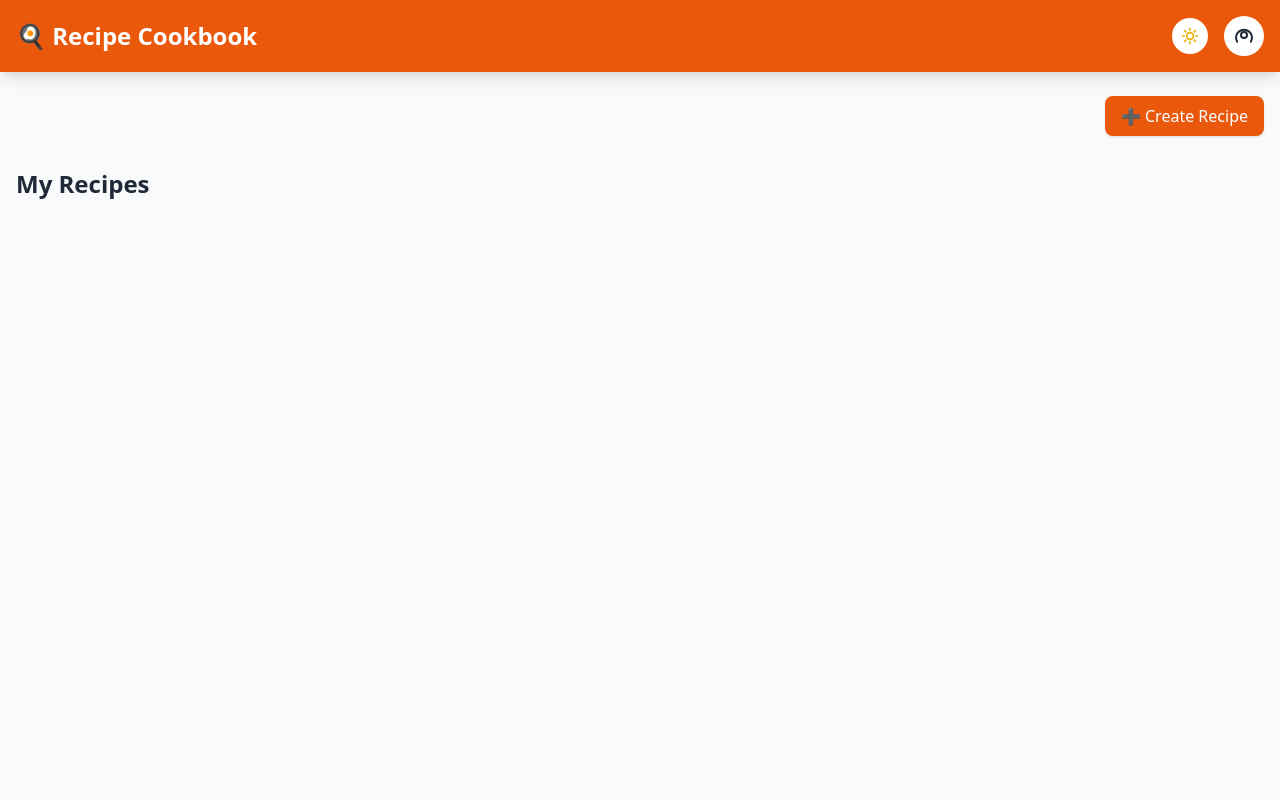
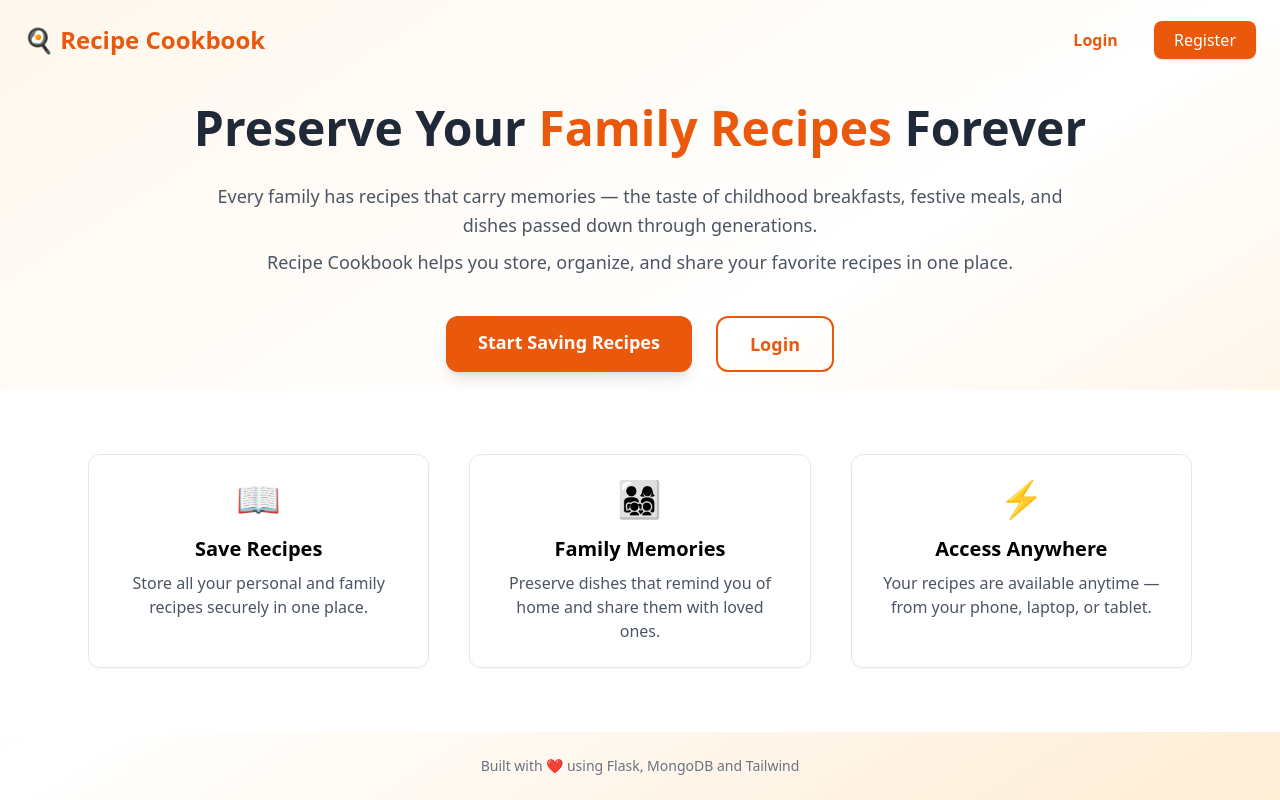
Before and after one commit to DarshanaPagrut/cookbook, a Flask app: page / in a window 1280 px wide. Run offline with Flask 3, Linux system fonts and the light colour scheme; data that the repository does not hold is empty; some libraries are stand-ins or nearby versions.

Commit message:
User Authentication Added with JWT token

```diff
--- a/app/app.py
+++ b/app/app.py
@@ -1,8 +1,13 @@
 import os
+import bcrypt
+import jwt
+import datetime
+
 from flask import Flask, render_template, request, redirect, url_for
 from database import get_db
 from bson.objectid import ObjectId
 from dotenv import load_dotenv
+from functools import wraps
 
 load_dotenv()
 
@@ -10,24 +15,174 @@ app = Flask(__name__)
 app.secret_key = os.getenv("SECRET_KEY", "dev_secret_key")
 
 db = get_db()
+
 recipes_collection = db.recipes
+users_collection = db.users
 
 
-@app.route('/')
-def index():
-    recipes = list(recipes_collection.find())
-    return render_template('index.html', recipes=recipes)
+# JWT AUTH DECORATOR
+def token_required(f):
+
+    @wraps(f)
+    def decorated(*args, **kwargs):
+
+        token = request.cookies.get("token")
+
+        if not token:
+            return redirect(url_for("login_page"))
+
+        try:
+            data = jwt.decode(
+                token,
+                app.secret_key,
+                algorithms=["HS256"]
+            )
+
+            current_user = users_collection.find_one(
+                {"_id": ObjectId(data["user_id"])}
+            )
+
+            if not current_user:
+                return redirect(url_for("login_page"))
+
+        except jwt.ExpiredSignatureError:
+            return redirect(url_for("login_page"))
+
+        except jwt.InvalidTokenError:
+            return redirect(url_for("login_page"))
+
+        return f(current_user, *args, **kwargs)
+
+    return decorated
 
 
+# LANDING PAGE
+@app.route('/')
+def landing():
+    return render_template("landing.html")
+
+
+# REGISTER
+@app.route('/register', methods=["GET", "POST"])
+def register():
+
+    if request.method == "POST":
+
+        username = request.form["username"]
+        email = request.form["email"]
+        password = request.form["password"]
+
+        existing_user = users_collection.find_one({"email": email})
+
+        if existing_user:
+            return "User already exists"
+
+        hashed = bcrypt.hashpw(
+            password.encode('utf-8'),
+            bcrypt.gensalt()
+        )
+
+        users_collection.insert_one({
+            "username": username,
+            "email": email,
+            "password": hashed
+        })
+
+        return redirect(url_for("login_page"))
+
+    return render_template("register.html")
+
+
+# LOGIN
+@app.route('/login', methods=["GET", "POST"])
+def login_page():
+
+    if request.method == "POST":
+
+        email = request.form["email"]
+        password = request.form["password"]
+
+        user = users_collection.find_one({"email": email})
+
+        if not user:
+            return "User not found"
+
+        if bcrypt.checkpw(
+            password.encode('utf-8'),
+            user["password"]
+        ):
+
+            token = jwt.encode(
+                {
+                    "user_id": str(user["_id"]),
+                    "exp": datetime.datetime.utcnow() + datetime.timedelta(hours=24)
+                },
+                app.secret_key,
+                algorithm="HS256"
+            )
+
+            response = redirect(url_for("index"))
+
+            response.set_cookie(
+                "token",
+                token,
+                httponly=True,
+                samesite="Lax"
+            )
+
+            return response
+
+        else:
+            return "Invalid password"
+
+    return render_template("login.html")
+
+
+# LOGOUT
+@app.route("/logout")
+def logout():
+
+    response = redirect(url_for("landing"))
+    response.delete_cookie("token")
+
+    return response
+
+
+# USER HOME
+@app.route('/home')
+@token_required
+def index(current_user):
+
+    recipes = list(
+        recipes_collection.find({
+            "user_id": str(current_user["_id"])
+        })
+    )
+
+    return render_template(
+        "index.html",
+        recipes=recipes,
+        user=current_user
+    )
+
+
+# VIEW RECIPE
 @app.route('/recipe/<id>')
-def recipe(id):
+@token_required
+def recipe(current_user, id):
 
-    recipe = recipes_collection.find_one({"_id": ObjectId(id)})
+    recipe = recipes_collection.find_one({
+        "_id": ObjectId(id),
+        "user_id": str(current_user["_id"])
+    })
+
     return render_template("recipe.html", recipe=recipe)
 
 
+# CREATE RECIPE
 @app.route('/create-recipe', methods=['POST'])
-def create_recipe():
+@token_required
+def create_recipe(current_user):
 
     recipe = {
         "title": request.form.get("title"),
@@ -36,7 +191,8 @@ def create_recipe():
         "ingredients": request.form.get("ingredients"),
         "instructions": request.form.get("instructions"),
         "tips": request.form.get("tips"),
-        "servings": 2
+        "servings": 2,
+        "user_id": str(current_user["_id"])
     }
 
     recipes_collection.insert_one(recipe)
@@ -44,18 +200,31 @@ def create_recipe():
     return redirect(url_for("index"))
 
 
+# DELETE RECIPE
 @app.route('/delete/<id>', methods=["POST"])
-def delete_recipe(id):
+@token_required
+def delete_recipe(current_user, id):
 
-    recipes_collection.delete_one({"_id": ObjectId(id)})
+    recipes_collection.delete_one({
+        "_id": ObjectId(id),
+        "user_id": str(current_user["_id"])
+    })
 
     return redirect(url_for("index"))
 
 
-@app.route('/edit/<id>', methods=["GET","POST"])
-def edit_recipe(id):
+# EDIT RECIPE
+@app.route('/edit/<id>', methods=["GET", "POST"])
+@token_required
+def edit_recipe(current_user, id):
 
-    recipe = recipes_collection.find_one({"_id": ObjectId(id)})
+    recipe = recipes_collection.find_one({
+        "_id": ObjectId(id),
+        "user_id": str(current_user["_id"])
+    })
+
+    if not recipe:
+        return redirect(url_for("index"))
 
     if request.method == "POST":
 
--- a/app/requirements.txt
+++ b/app/requirements.txt
@@ -1,3 +1,5 @@
 flask==2.3.3
 pymongo==4.6.1
 python-dotenv==1.0.0
+bcrypt==4.1.2
+PyJWT==2.8.0
--- a/app/templates/index.html
+++ b/app/templates/index.html
@@ -76,9 +76,14 @@ d="M21 12.79A9 9 0 1111.21 3c0 .34 0 .67.05 1A7 7 0 0021 12.79z"/> </svg>
 
 </button>
 
-<!-- PROFILE -->
+<!-- PROFILE DROPDOWN -->
 
-<button class="bg-white dark:bg-gray-700 p-2 rounded-full">
+<div class="relative">
+
+<!-- PROFILE BUTTON -->
+
+<button onclick="toggleProfileMenu()"
+class="bg-white dark:bg-gray-700 p-2 rounded-full shadow">
 
 <svg xmlns="http://www.w3.org/2000/svg"
 class="w-6 h-6 text-gray-800 dark:text-white"
@@ -90,6 +95,31 @@ d="M5.121 17.804A8 8 0 1118.879 17.804M15 11a3 3 0 11-6 0 3 3 0 016 0z"/>
 </svg>
 
 </button>
+
+<!-- DROPDOWN MENU -->
+
+<div id="profileMenu"
+class="hidden absolute right-0 mt-2 w-40 bg-white dark:bg-gray-800 rounded-lg shadow-lg border dark:border-gray-700">
+
+<a href="/profile"
+class="block px-4 py-2 text-gray-700 dark:text-gray-200 hover:bg-gray-100 dark:hover:bg-gray-700">
+View Profile </a>
+
+<a href="/logout"
+class="block px-4 py-2 text-red-500 hover:bg-gray-100 dark:hover:bg-gray-700">
+Logout </a>
+
+</div>
+
+</div>
+
+<script>
+function toggleProfileMenu() {
+const menu = document.getElementById("profileMenu");
+menu.classList.toggle("hidden");
+}
+</script>
+
 
 </div>
 </div>
--- /dev/null
+++ b/app/templates/landing.html
@@ -0,0 +1,107 @@
+<!DOCTYPE html>
+
+<html lang="en">
+<head>
+<meta charset="UTF-8">
+<meta name="viewport" content="width=device-width, initial-scale=1.0">
+<title>Recipe Cookbook</title>
+<script src="https://cdn.tailwindcss.com"></script>
+</head>
+
+<body class="bg-gradient-to-br from-orange-50 via-white to-orange-100 min-h-screen flex flex-col">
+
+<!-- NAVBAR -->
+
+<nav class="w-full p-6 flex justify-between items-center">
+<h1 class="text-2xl font-bold text-orange-600">🍳 Recipe Cookbook</h1>
+
+<div class="space-x-4">
+<a href="/login"
+class="px-4 py-2 text-orange-600 font-semibold hover:underline">
+Login
+</a>
+
+<a href="/register"
+class="bg-orange-600 text-white px-5 py-2 rounded-lg shadow hover:bg-orange-700 transition">
+Register </a>
+
+</div>
+</nav>
+
+<!-- HERO SECTION -->
+
+<section class="flex flex-1 items-center justify-center px-6">
+
+<div class="max-w-4xl text-center">
+
+<h2 class="text-5xl font-extrabold text-gray-800 leading-tight">
+Preserve Your <span class="text-orange-600">Family Recipes</span> Forever
+</h2>
+
+<p class="mt-6 text-lg text-gray-600 leading-relaxed">
+Every family has recipes that carry memories — the taste of childhood breakfasts,
+festive meals, and dishes passed down through generations.
+</p>
+
+<p class="mt-2 text-lg text-gray-600">
+Recipe Cookbook helps you store, organize, and share your favorite recipes in one place.
+</p>
+
+<div class="mt-10 flex justify-center gap-6">
+
+<a href="/register"
+class="bg-orange-600 text-white px-8 py-3 rounded-xl text-lg font-semibold shadow-lg hover:bg-orange-700 transition">
+Start Saving Recipes </a>
+
+<a href="/login"
+class="border-2 border-orange-600 text-orange-600 px-8 py-3 rounded-xl text-lg font-semibold hover:bg-orange-50 transition">
+Login </a>
+
+</div>
+
+</div>
+
+</section>
+
+<!-- FEATURES -->
+
+<section class="bg-white py-16">
+
+<div class="max-w-6xl mx-auto px-6 grid md:grid-cols-3 gap-10 text-center">
+
+<div class="p-6 rounded-xl shadow-sm border">
+<div class="text-4xl mb-4">📖</div>
+<h3 class="text-xl font-bold mb-2">Save Recipes</h3>
+<p class="text-gray-600">
+Store all your personal and family recipes securely in one place.
+</p>
+</div>
+
+<div class="p-6 rounded-xl shadow-sm border">
+<div class="text-4xl mb-4">👨‍👩‍👧‍👦</div>
+<h3 class="text-xl font-bold mb-2">Family Memories</h3>
+<p class="text-gray-600">
+Preserve dishes that remind you of home and share them with loved ones.
+</p>
+</div>
+
+<div class="p-6 rounded-xl shadow-sm border">
+<div class="text-4xl mb-4">⚡</div>
+<h3 class="text-xl font-bold mb-2">Access Anywhere</h3>
+<p class="text-gray-600">
+Your recipes are available anytime — from your phone, laptop, or tablet.
+</p>
+</div>
+
+</div>
+
+</section>
+
+<!-- FOOTER -->
+
+<footer class="text-center py-6 text-gray-500 text-sm">
+Built with ❤️ using Flask, MongoDB and Tailwind
+</footer>
+
+</body>
+</html>
```
Also changed, not shown: app/redis_client.py (added, +8 -0 lines), app/templates/login.html (+58 -0 lines), app/templates/register.html (+67 -0 lines), 1 other file.
